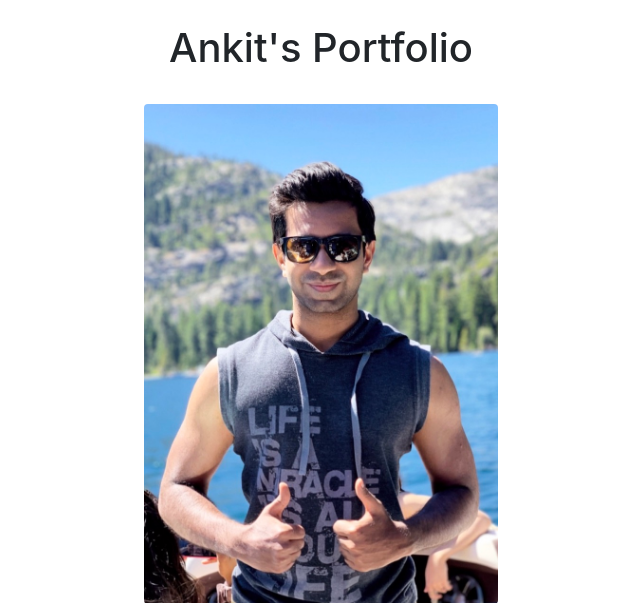
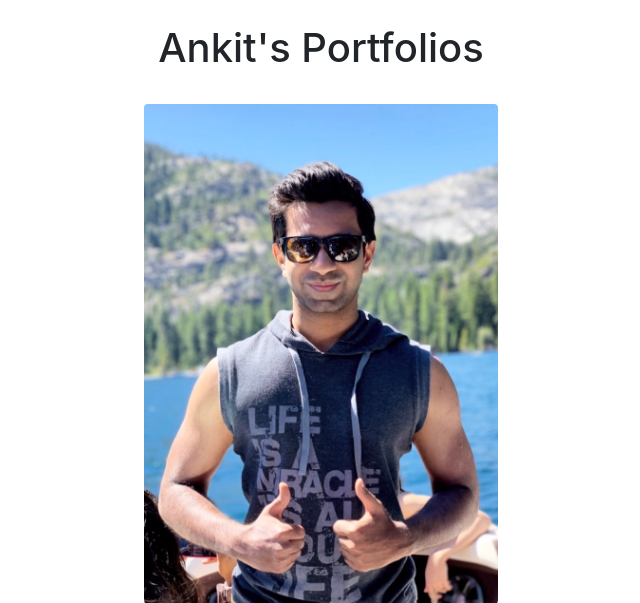
Before and after one commit to ankitsh11/personal-portfolio, a Django app: page / in a window 1280 px wide. Shown: the part 74-677 px from the top of the page, without its empty margins (319-959 px from the left). Run offline with Django 3.2, Linux system fonts and the light colour scheme; data comes from the database, SQL or seed files in the repository.

Commit message:
trial- just added s in Ankit'sportfolios

```diff
--- a/portfolio/templates/portfolio/home.html
+++ b/portfolio/templates/portfolio/home.html
@@ -2,7 +2,7 @@
 
 {% block content %}
     <div class="text-center"><br>
-    <h1>Ankit's Portfolio </h1>
+    <h1>Ankit's Portfolios </h1>
     </div>
     <br>
 
```
